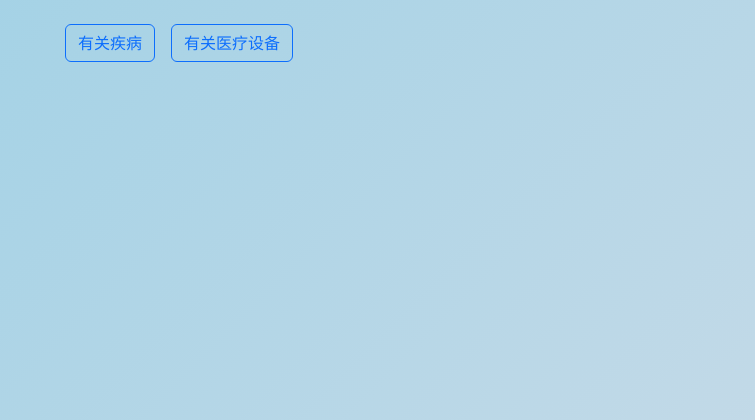
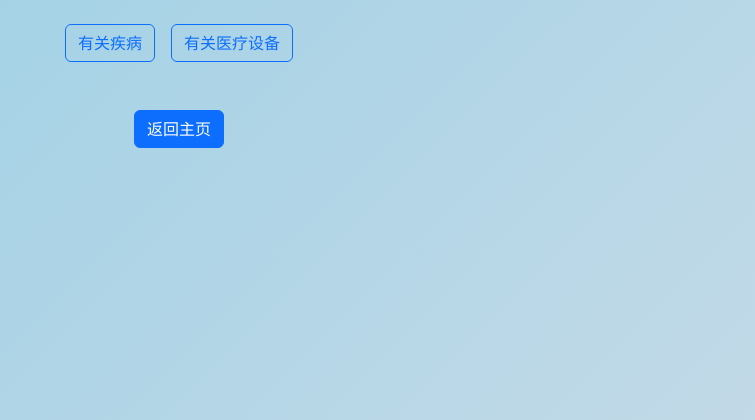
Before and after one commit to cc2259664147-crypto/Online-Booking-System, a Flask app: page /more in a window 1280 px wide. Shown: the top 420 px of the page, without its empty margins (461-1216 px from the left). Run offline with Flask 3, Linux system fonts and the light colour scheme.

Commit message:
Update more.html

```diff
--- a/app/templates/more.html
+++ b/app/templates/more.html
@@ -21,6 +21,9 @@
   <button type="button" class="btn btn-outline-primary" data-bs-toggle="modal" data-bs-target="#facilityModal">
     有关医疗设备
   </button>
+</div>
+<div class="d-flex justify-content-center gap-3 my-4">
+  <a href="/home" class="btn btn-primary">返回主页</a>
 </div>
 
   <!-- 疾病弹窗 -->
```
